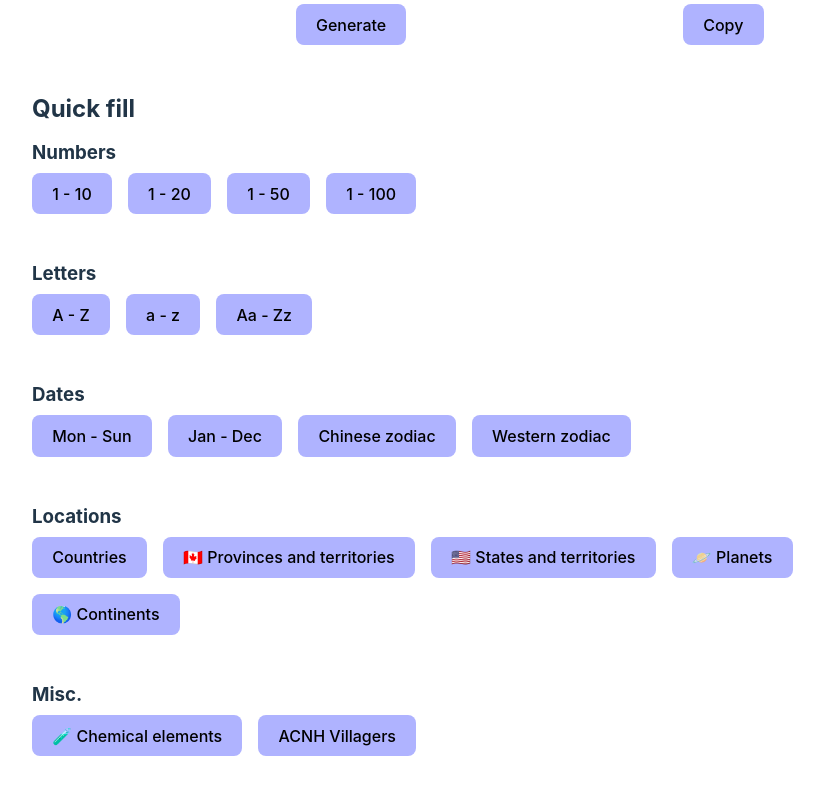
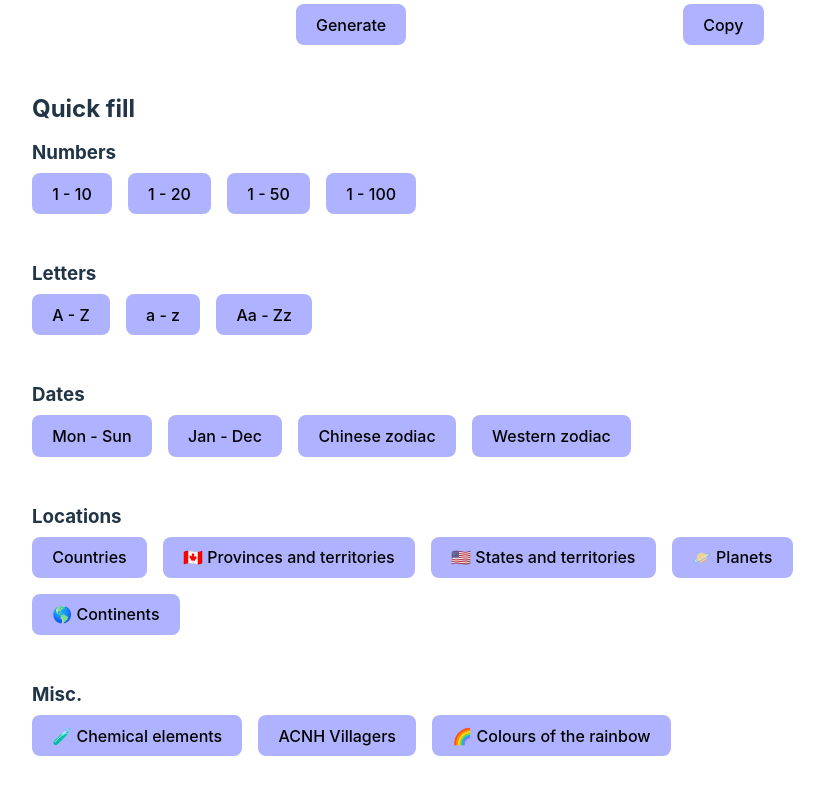
Before and after one commit to boogerbuttcheeks/text2array, a React (Vite) app: page / in a window 1280 px wide. Shown: the part 416-1210 px from the top of the page, without its empty margins (208-1032 px from the left). Built offline with nearby package versions, Linux system fonts and the light colour scheme.

Commit message:
add colors of the rainbow

```diff
--- a/src/App.jsx
+++ b/src/App.jsx
@@ -286,6 +286,11 @@
           setPerCharacter(false)
           setLineBreak(true)
         }}>ACNH Villagers</button>
+        <button onClick={() => {
+          quickFill('Red Orange Yellow Green Blue Indigo Violet')
+          setPerCharacter(false)
+          setLineBreak(false)
+        }}>🌈 Colours of the rainbow</button>
       </div>
     </div>
   )
```
